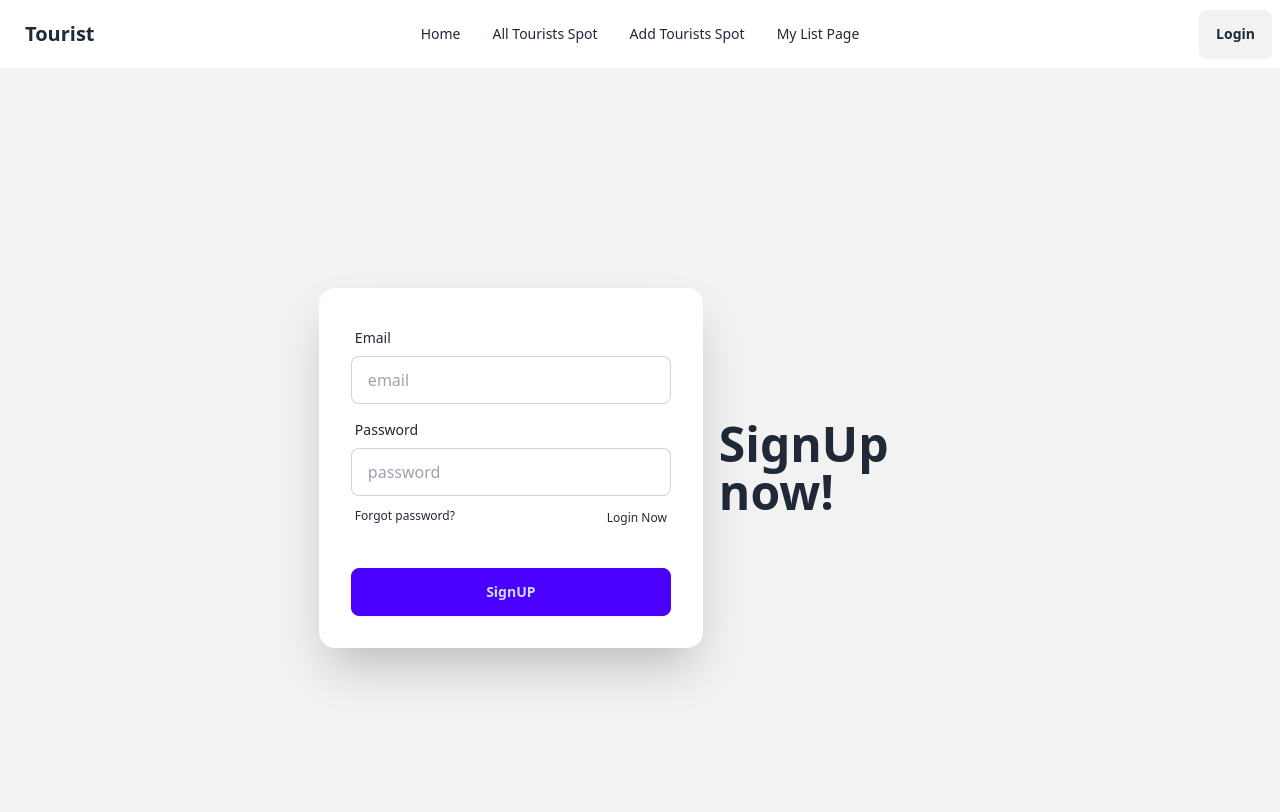
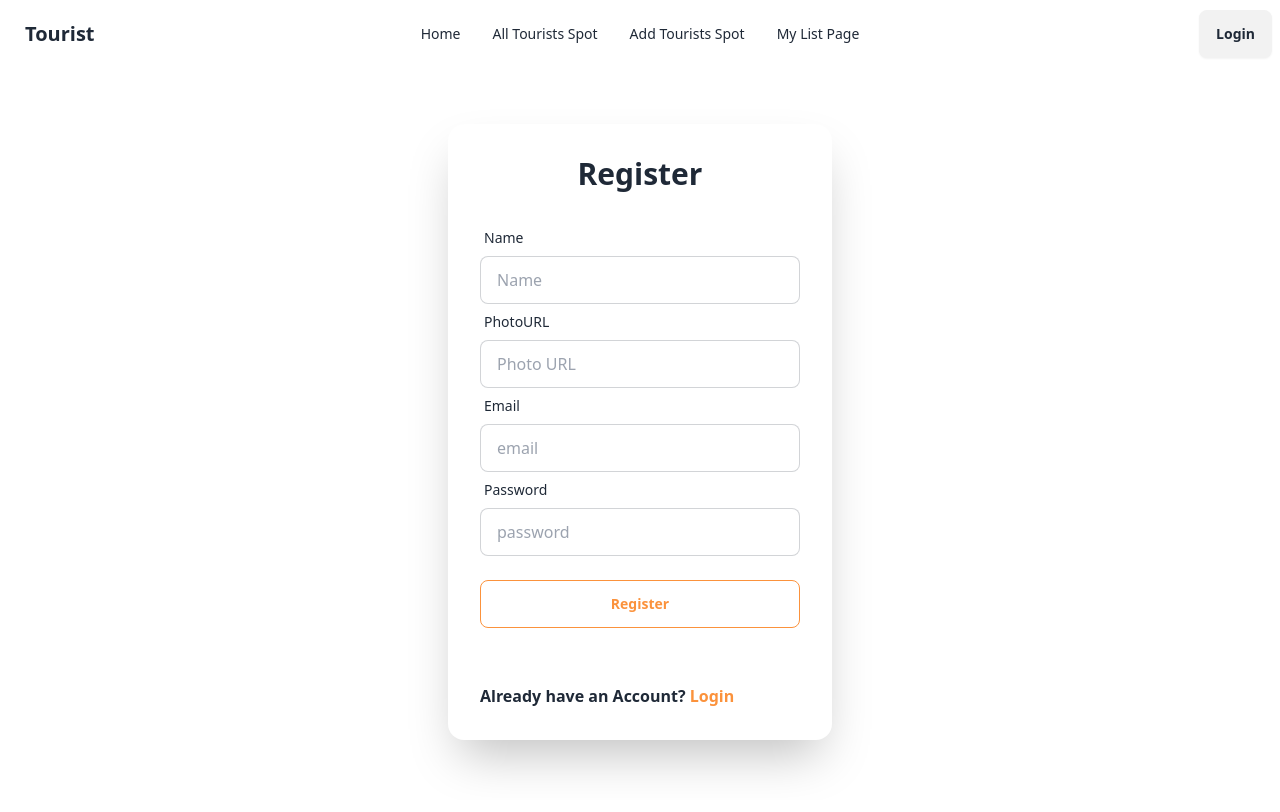
Before and after one commit to TauhidOSD/Tourism-client-public, a React (Vite) app: page /SignUp in a window 1280 px wide. Shown: the top 812 px of the page. Built offline with nearby package versions, Linux system fonts and the light colour scheme.

Commit message:
SignUP page Created

```diff
--- a/src/Components/Root/SignUp/SignUp.jsx
+++ b/src/Components/Root/SignUp/SignUp.jsx
@@ -1,64 +1,130 @@
-import { useContext } from "react";
-import { Link } from "react-router-dom";
+import { useContext, useState } from "react";
+import { Link, useLocation, useNavigate } from "react-router-dom";
 import { AuthContext } from "../../../Provider/AuthProvider";
+import Swal from "sweetalert2";
+// import { FaEye, FaEyeSlash } from "react-icons/fa";
 
 const SignUp = () => {
 
-    const {createUser}= useContext(AuthContext);
-    const handleSignUp =e=>{
-        e.preventDefault();
-        const form =e.target;
-        const email =form.email.value;
-        const password=form.password.value;
-        console.log(email,password);
-        createUser(email,password)
-        .then(result=>{
-            console.log(result.user);
-        })
-        .catch(error=>{
-            console.error(error)
-        })
+  const { createUser } = useContext(AuthContext);
+  const [showPassword, setShowPassword] = useState(false);
+  const [error, setError] = useState("");
+  const [success, setSuccess] = useState("");
+  const location = useLocation();
+  const navigate = useNavigate();
+  const from = location.state?.from?.pathname || "/";
 
 
+  const handleRegister = (event) => {
+    event.preventDefault();
+    setError("");
+    setSuccess("");
+    const form = event.target;
+    const name = form.name.value;
+    const photo = form.photo.value;
+    const email = form.email.value;
+    const password = form.password.value;
 
-    }
+    createUser(email, password)
+      .then((result) => {
+        const loggedUser = result.user;
+        console.log(loggedUser);
 
+        Swal.fire({
+          title: "Success!",
+          text: "Registration Successful",
+          icon: "success",
+          confirmButtonText: "OK",
+        });
+      })
+      .catch((error) => {
+        setError(error.message);
+      });
+  };
 
     return (
-        <div className="hero min-h-screen bg-base-200">
-  <div className="hero-content flex-col lg:flex-row-reverse">
-    <div className="text-center lg:text-left">
-      <h1 className="text-5xl font-bold">SignUp now!</h1>
+      <div className="mt-10 mb-10">
+      {/* <Helmet>
+        <title>Indrusto || Register</title>
+      </Helmet> */}
+      <div className="hero-content">
+        <div className="card w-full max-w-sm shadow-2xl bg-base-100">
+          <div className="card-body">
+            <h1 className="text-3xl font-bold text-center mb-5">Register</h1>
+            <form onSubmit={handleRegister}>
+              <div className="form-control">
+                <label className="label">
+                  <span className="label-text">Name</span>
+                </label>
+                <input
+                  type="text"
+                  placeholder="Name"
+                  name="name"
+                  className="input input-bordered"
+                  required
+                />
               </div>
-    <div className="card shrink-0 w-full max-w-sm shadow-2xl bg-base-100">
-      <form onSubmit={handleSignUp} className="card-body">
+              <div className="form-control">
+                <label className="label">
+                  <span className="label-text">PhotoURL</span>
+                </label>
+                <input
+                  type="url"
+                  placeholder="Photo URL"
+                  name="photo"
+                  className="input input-bordered"
+                  required
+                />
+              </div>
               <div className="form-control">
                 <label className="label">
                   <span className="label-text">Email</span>
                 </label>
-          <input type="email" name="email" placeholder="email" className="input input-bordered" required />
+                <input
+                  type="text"
+                  placeholder="email"
+                  name="email"
+                  className="input input-bordered"
+                  required
+                />
               </div>
-        <div className="form-control">
+              <div className="form-control relative">
                 <label className="label">
                   <span className="label-text">Password</span>
                 </label>
-          <input type="password" name="password" placeholder="password" className="input input-bordered" required />
-         <div className="flex justify-between">
-         <label className="label">
-            <a href="#" className="label-text-alt link link-hover">Forgot password?</a>
-          </label>
-         <label className="label">
-            <Link to="/SignIn">
-            <a href="#" className="label-text-alt link link-hover">Login Now</a>
-
-            </Link>
-          </label>
-         </div>
+                <input
+                  type={showPassword ? "text" : "password"}
+                  placeholder="password"
+                  name="password"
+                  className="input input-bordered"
+                  required
+                />
+                {/* <span
+                  className="absolute top-[52px] right-3 cursor-pointer"
+                  onClick={() => setShowPassword(!showPassword)}
+                >
+                  {showPassword ? <FaEyeSlash /> : <FaEye />}
+                </span> */}
               </div>
               <div className="form-control mt-6">
-          <button className="btn btn-primary">SignUP</button>
+                <input
+                  className="btn btn-outline text-orange-400"
+                  type="submit"
+                  value="Register"
+                />
               </div>
+              <br />
+              <p className="text-green-600">{success}</p>
+              <br />
+              <p className="text-red-700">{error}</p>
             </form>
+            <p>
+              <span className="font-semibold">Already have an Account?</span>{" "}
+              <Link className="text-orange-400 font-bold" to="/SignIn">
+                Login
+              </Link>
+            </p>
+          </div>
         </div>
       </div>
     </div>
--- /dev/null
+++ b/src/Components/Root/SociallLogIn/SociallLogIn.jsx
@@ -0,0 +1,10 @@
+
+const SociallLogIn = () => {
+    return (
+        <div>
+
+        </div>
+    );
+};
+
+export default SociallLogIn;
```
Lines whose indentation alone changed are shown as unchanged.
